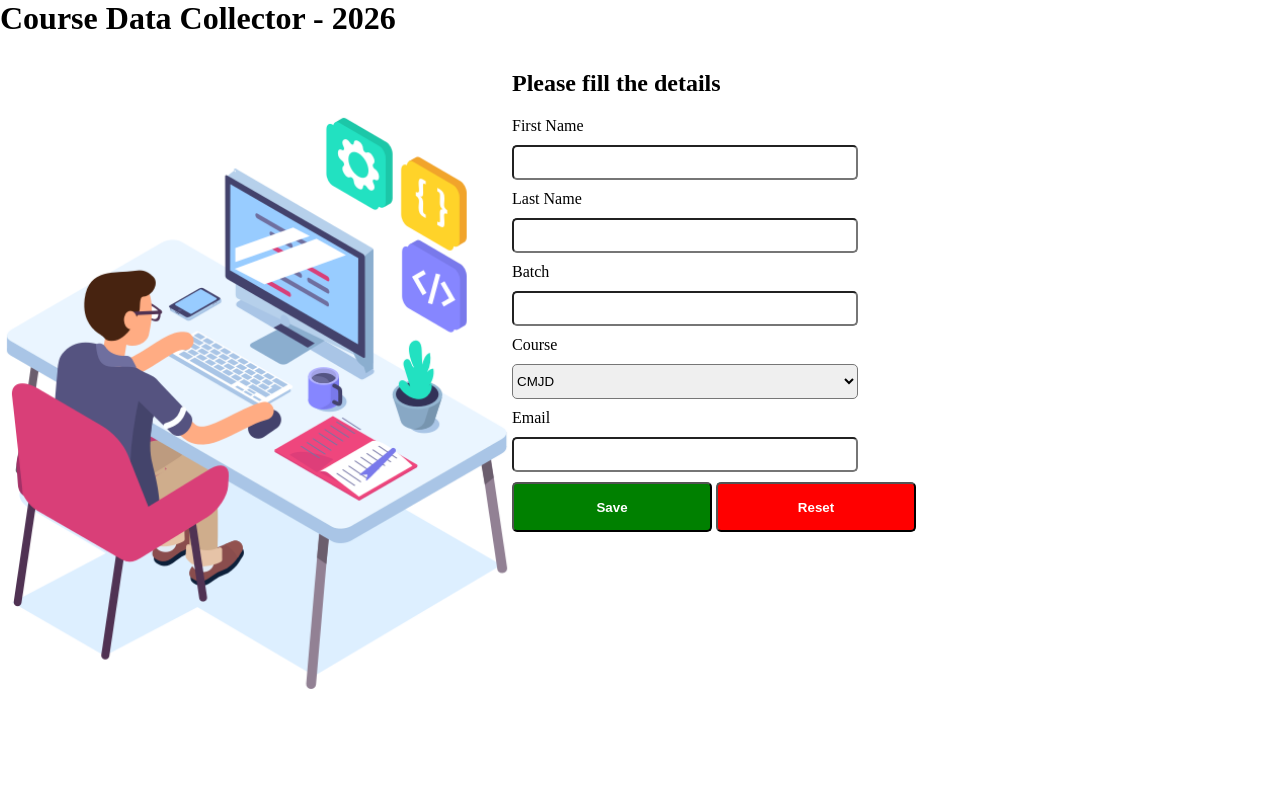
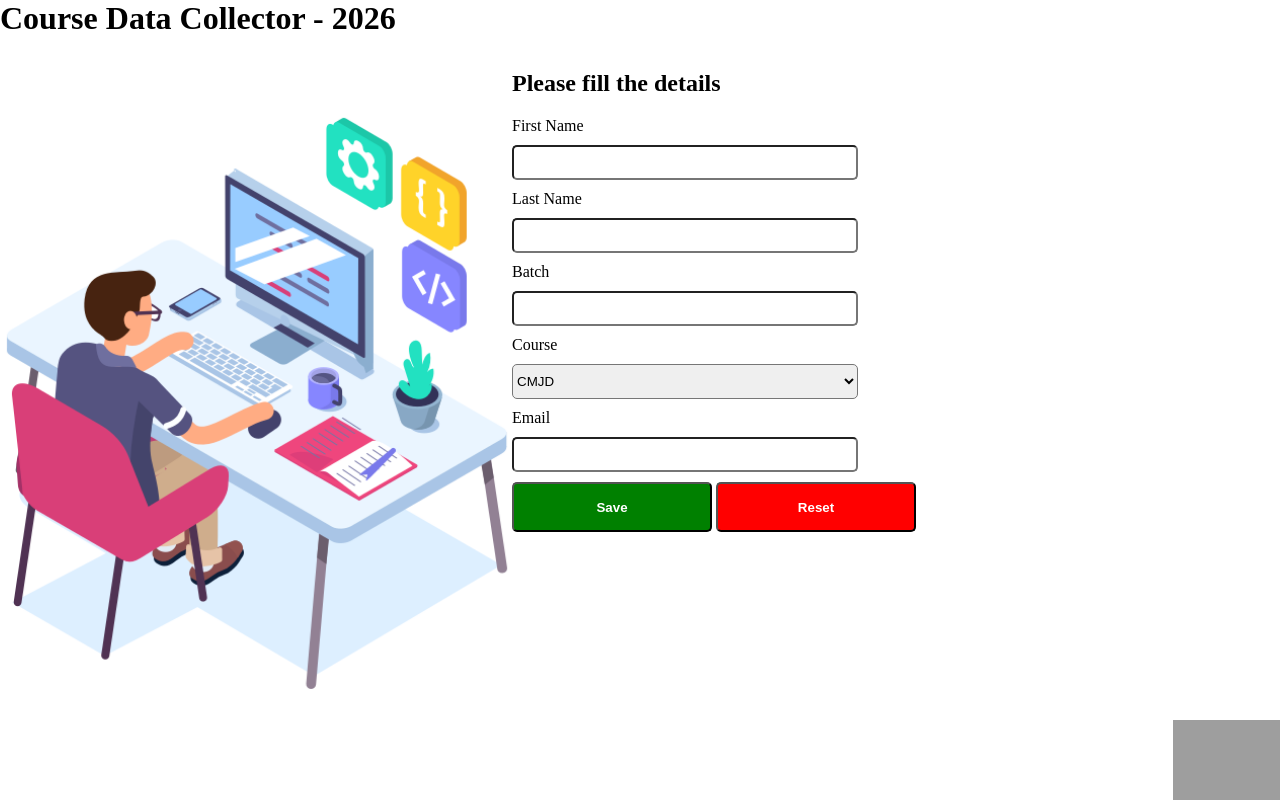
Before and after one commit to Code-Base-CMJD-112/FrontEndTech-01-Practical, a plain HTML site: page index.html in a window 1280 px wide. Drawn offline with Linux system fonts and the light colour scheme; grey boxes are pictures that could not be loaded.

Commit message:
add footer with logo

```diff
--- a/index.html
+++ b/index.html
@@ -51,6 +51,9 @@
                 </div>
             </div>
         </div>
+        <footer>
+            <img src="https://www.ijse.lk/images/logos/ijse.png" alt="logo">
+        </footer>
     </div>
 </body>
 
--- a/styles.css
+++ b/styles.css
@@ -76,3 +76,12 @@ select {
     font-weight: 600;
     font-size: 1.5rem;
 }
+footer{
+    position: fixed;
+    bottom: 0;
+    height: 80px;
+    width: 100vw;
+    display: flex;
+    justify-content: flex-end;
+
+}
```
